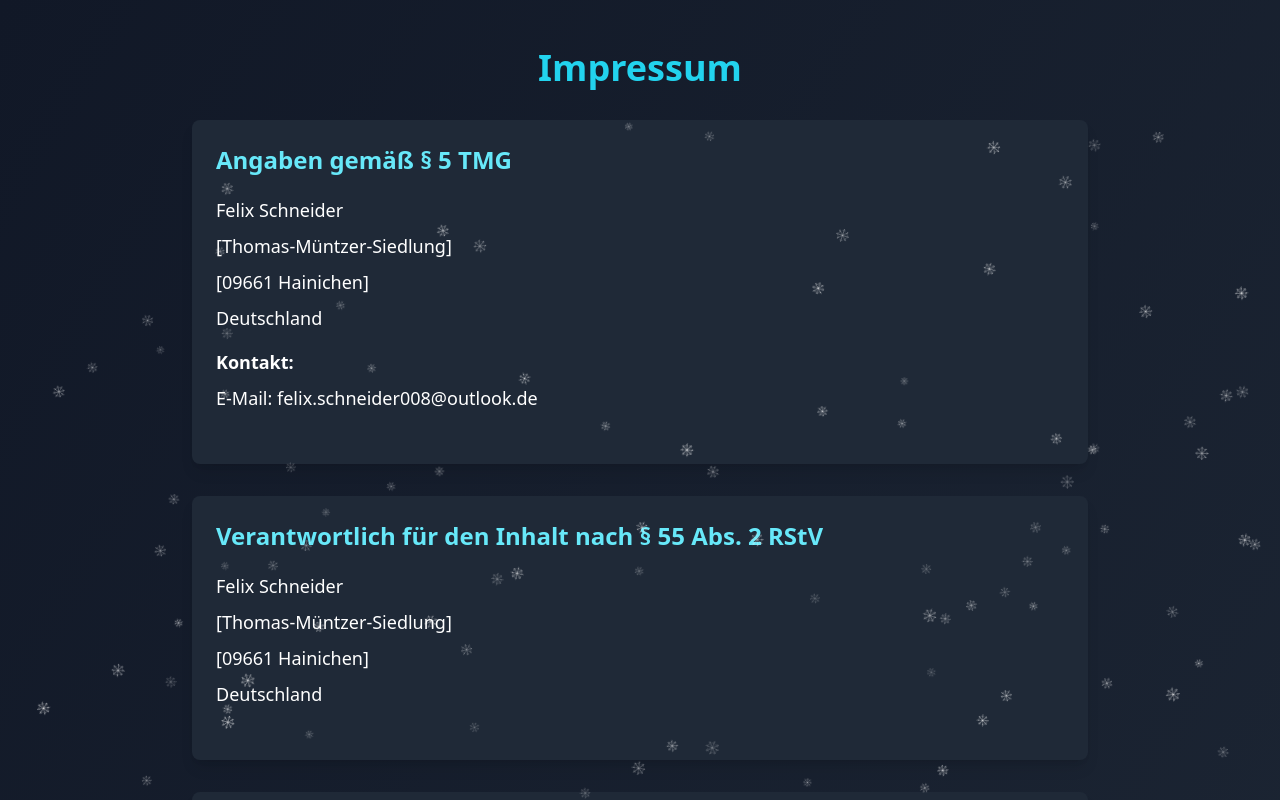
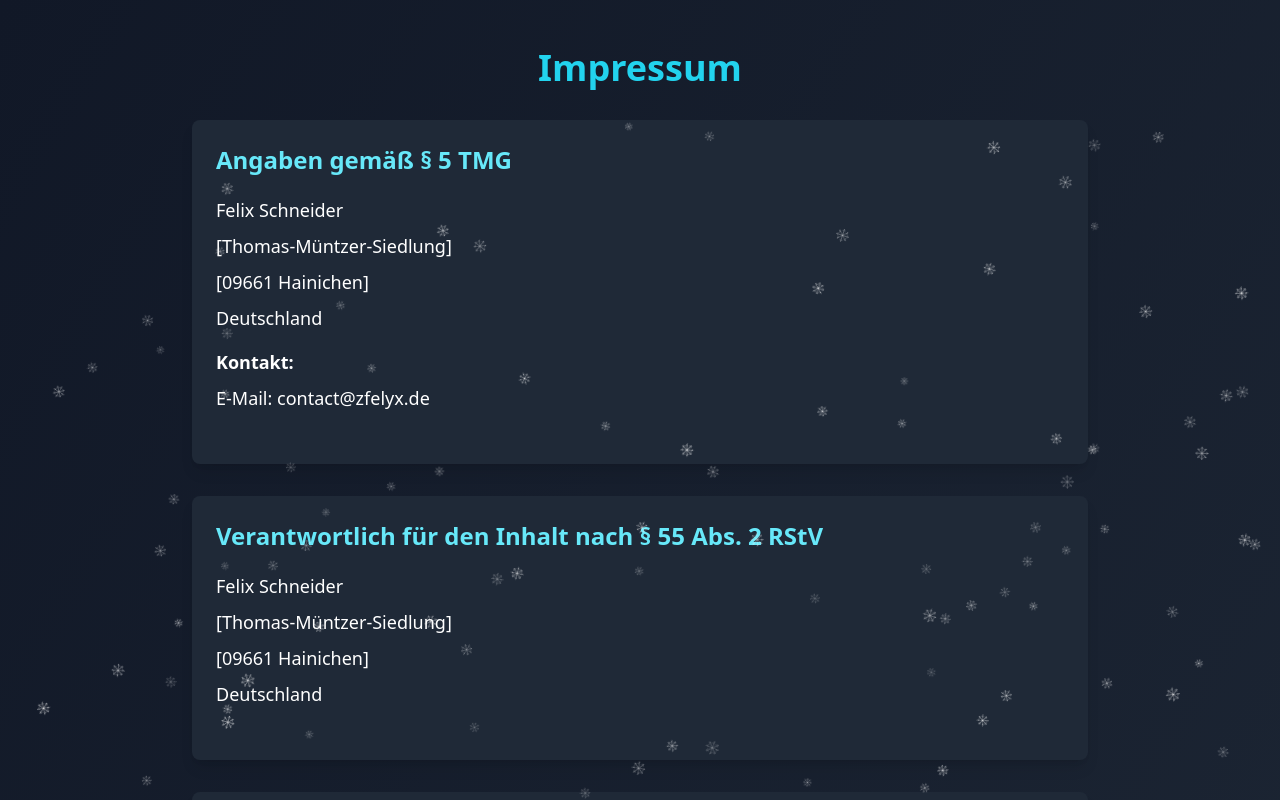
Before and after one commit to zfelyx/zfelyx.de, a React (Vite) app: page /impressum in a window 1280 px wide. Shown: the top 800 px of the page. Built offline with nearby package versions, Linux system fonts and the light colour scheme.

Commit message:
Change Email Adresse Impressum

```diff
--- a/src/pages/Impressum.tsx
+++ b/src/pages/Impressum.tsx
@@ -20,7 +20,7 @@ export default function Impressum() {
             </p>
             <p className="mb-2 leading-loose text-lg text-justify">
               <strong>Kontakt:</strong><br />
-              E-Mail: felix.schneider008@outlook.de
+              E-Mail: contact@zfelyx.de
             </p>
           </section>
         </div>
```
